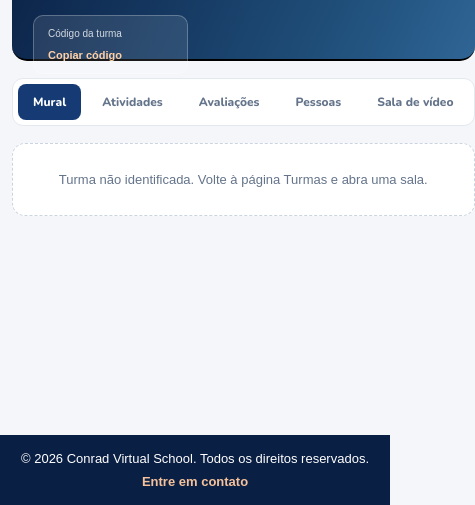
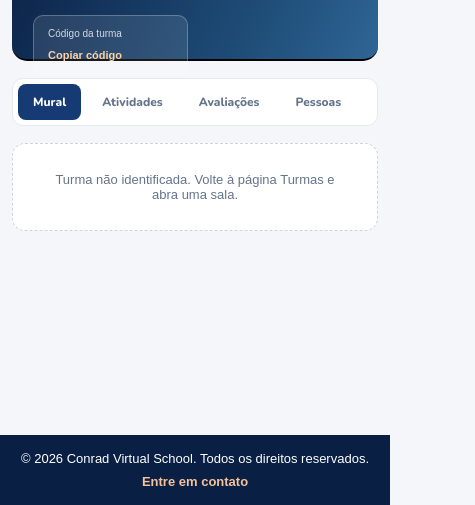
Before and after one commit to daniloakin07-boop/Conrad-, a website: page pages/turma.html in a window 390 px wide. Shown: the part 565-1070 px from the top of the page, 475 px wide, since content can reach past the window. Drawn offline with nearby package versions, Linux system fonts and the light colour scheme; no server answers.

Commit message:
Adptação para mobile -turmas

```diff
--- a/pages/turma.html
+++ b/pages/turma.html
@@ -8,6 +8,13 @@
   <link rel="stylesheet" href="../CSS/geral.css">
   <link rel="stylesheet" href="../CSS/usuarios.css">
   <link rel="stylesheet" href="../CSS/turmas.css">
+  <style>
+    @media (max-width: 900px) {
+      .turmas-layout > .turmas-conteudo {
+        width: 100%;
+      }
+    }
+  </style>
 </head>
 <body class="css-painel css-turmas">
   <header class="topo topo-home">
```
Also changed, not shown: pages/turmas.html (+7 -0 lines).
